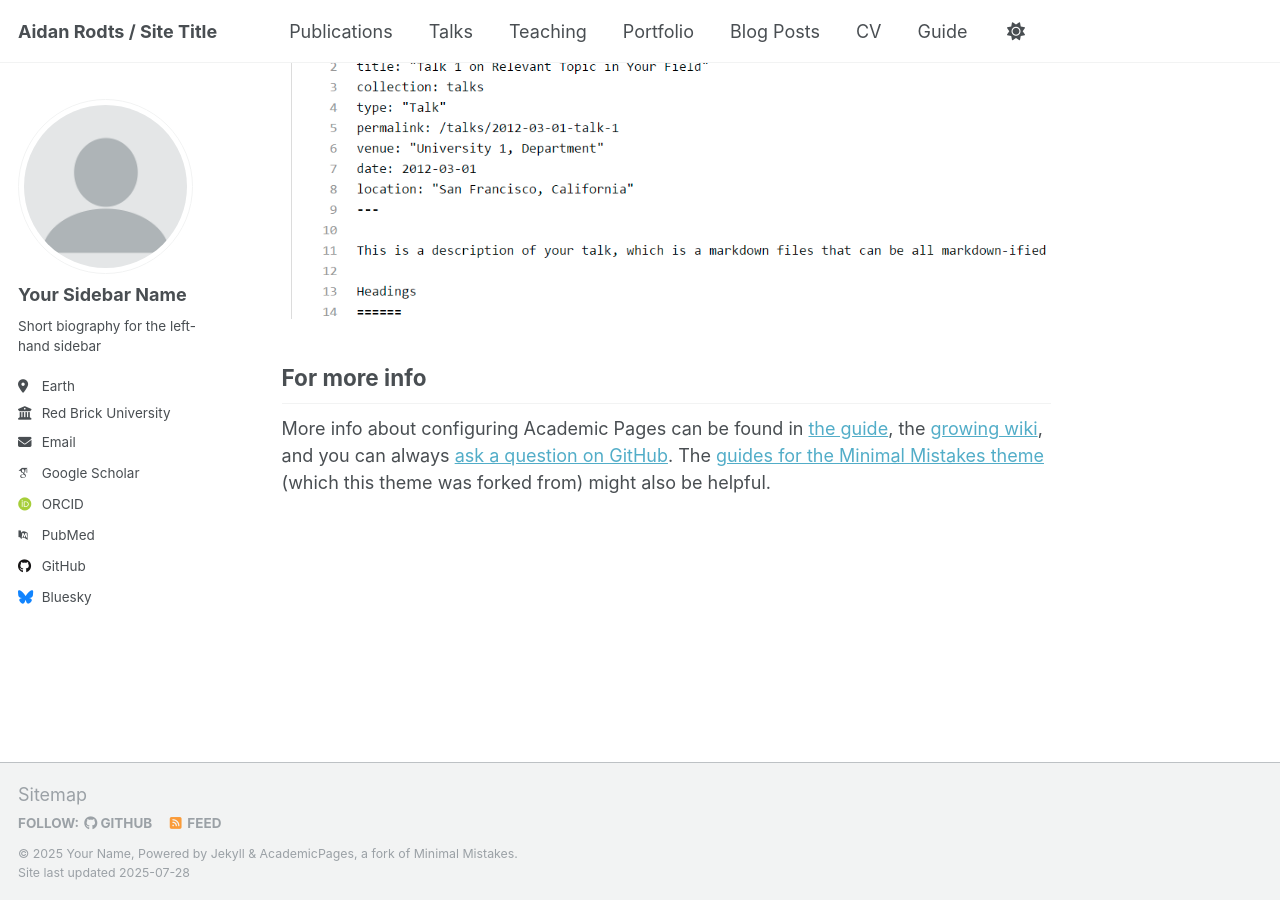
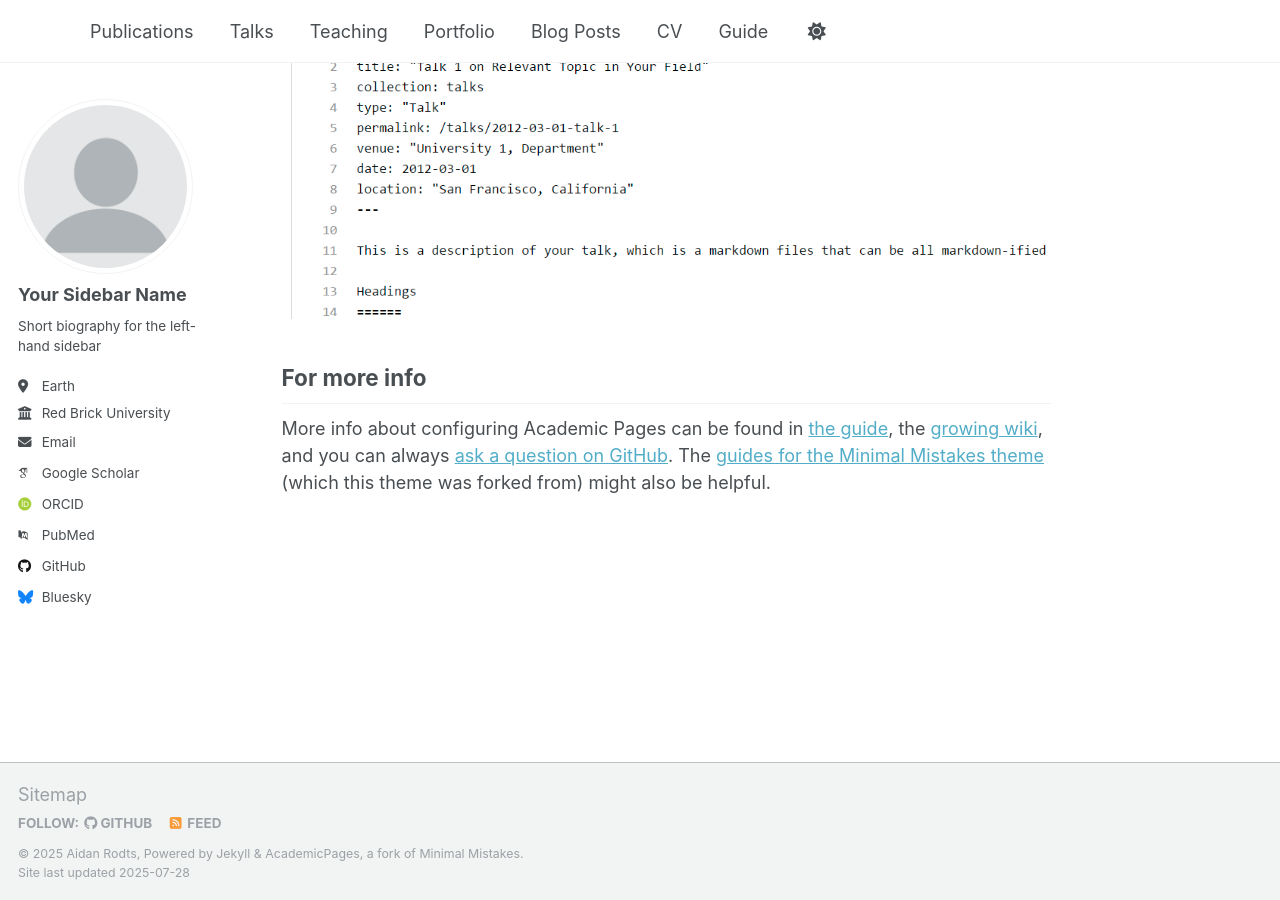
Before and after one commit to arodts/project, a Jekyll site: the page built from _pages/about.md, in a window 1280 px wide and 900 px high, scrolled down 2880 px. Built offline with Jekyll 4.4.1, drawn with Linux system fonts in a browser that asks for light colours; some web fonts are replaced; a script that is not in the unit is left out.

Commit message:
Update _config.yml

```diff
--- a/_config.yml
+++ b/_config.yml
@@ -9,9 +9,9 @@
 # Basic Site Settings
 locale                   : "en-US"
 site_theme               : "default"
-title                    : "Aidan Rodts / Site Title"
+title                    : ""
 title_separator          : "-"
-name                     : &name "Your Name"
+name                     : &name "Aidan Rodts"
 description              : &description "personal description"
 url                      : https://academicpages.github.io # the base hostname & protocol for your site e.g. "https://[your GitHub username].github.io" or if you already have some other page hosted on Github then use "https://[your GitHub username].github.io/[Your Repo Name]"
 baseurl                  : "" # the subpath of your site, e.g. "/blog"
```
